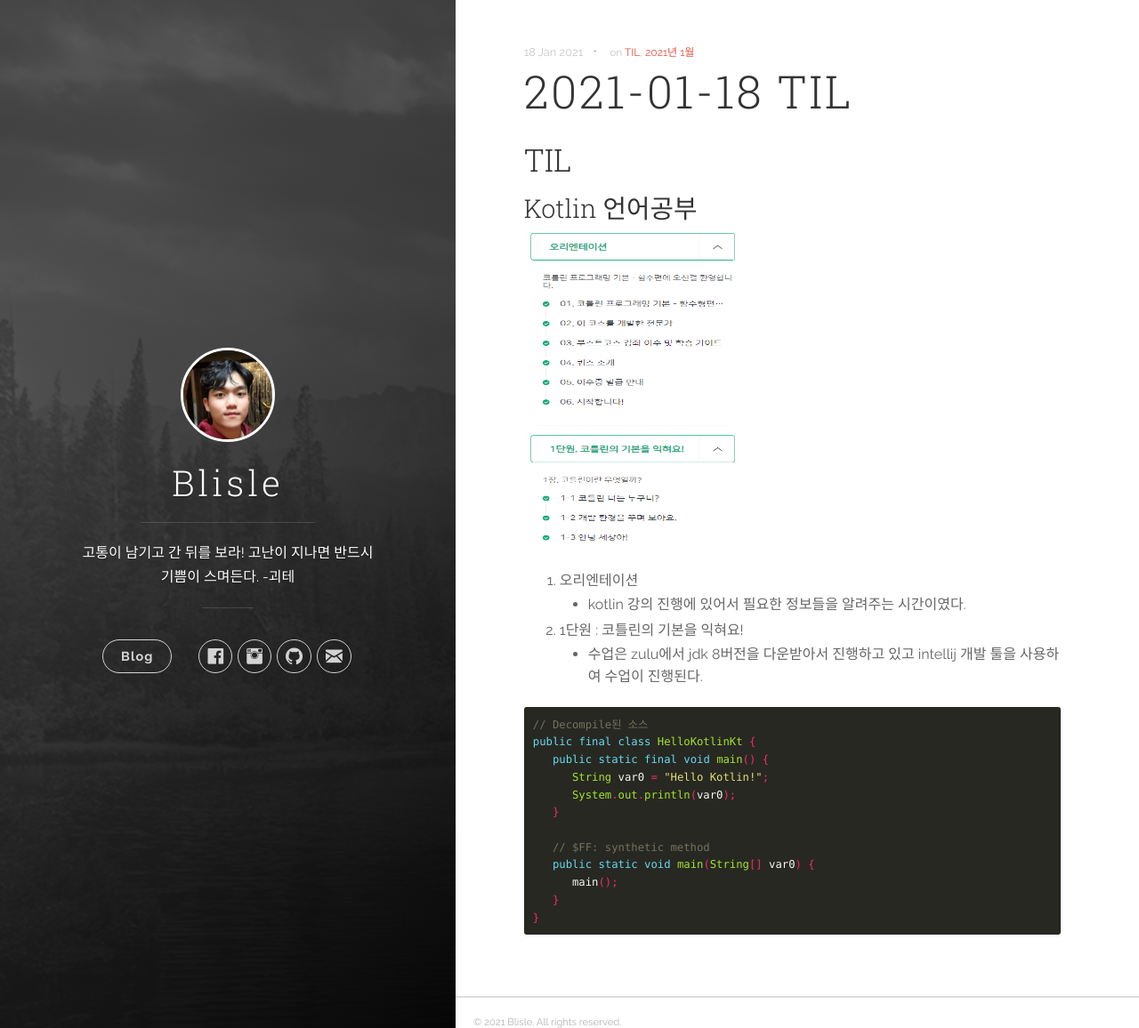
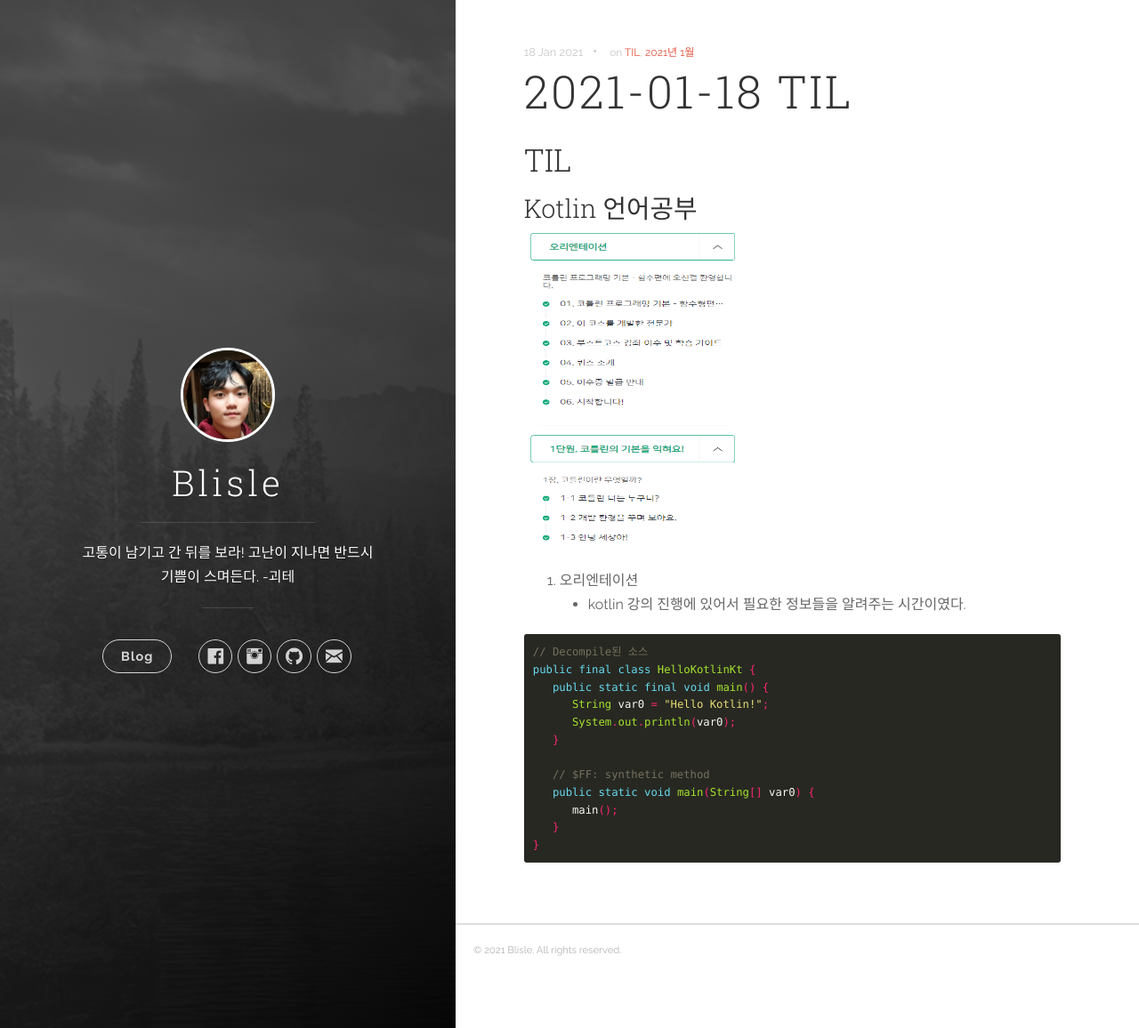
Before and after one commit to SonJM/SonJM.github.io, a Jekyll site: the page built from _posts/2021-01-18-What-is-happen.md, in a window 1280 px wide and 1156 px high. Shown: the whole window at 89% size. Built offline with Jekyll 4.4.1, drawn with Linux system fonts in a browser that asks for light colours.

Commit message:
2021-03-02

````diff
--- a/_posts/2021-01-18-What-is-happen.md
+++ b/_posts/2021-01-18-What-is-happen.md
@@ -12,8 +12,6 @@ tags: [TIL, 2021년 1월]
 <img src="{{ site.baseurl }}/images/../../../images/2021-01-18.png" width="250" height="350">
 1. 오리엔테이션
    + kotlin 강의 진행에 있어서 필요한 정보들을 알려주는 시간이였다.
-2. 1단원 : 코틀린의 기본을 익혀요!
-   + 수업은 zulu에서 jdk 8버전을 다운받아서 진행하고 있고 intellij 개발 툴을 사용하여 수업이 진행된다.
 
 ``` java
 // Decompile된 소스
````
